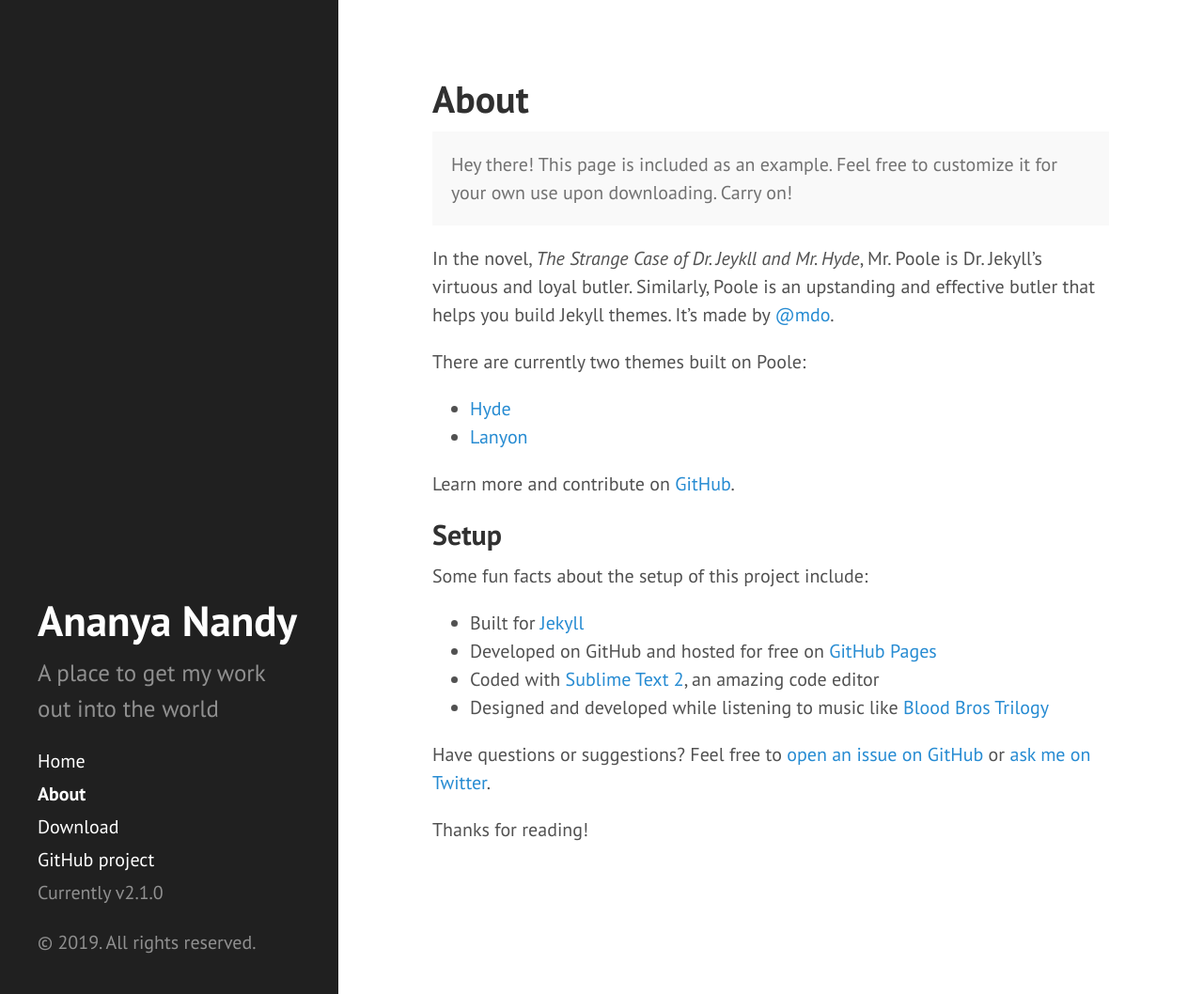
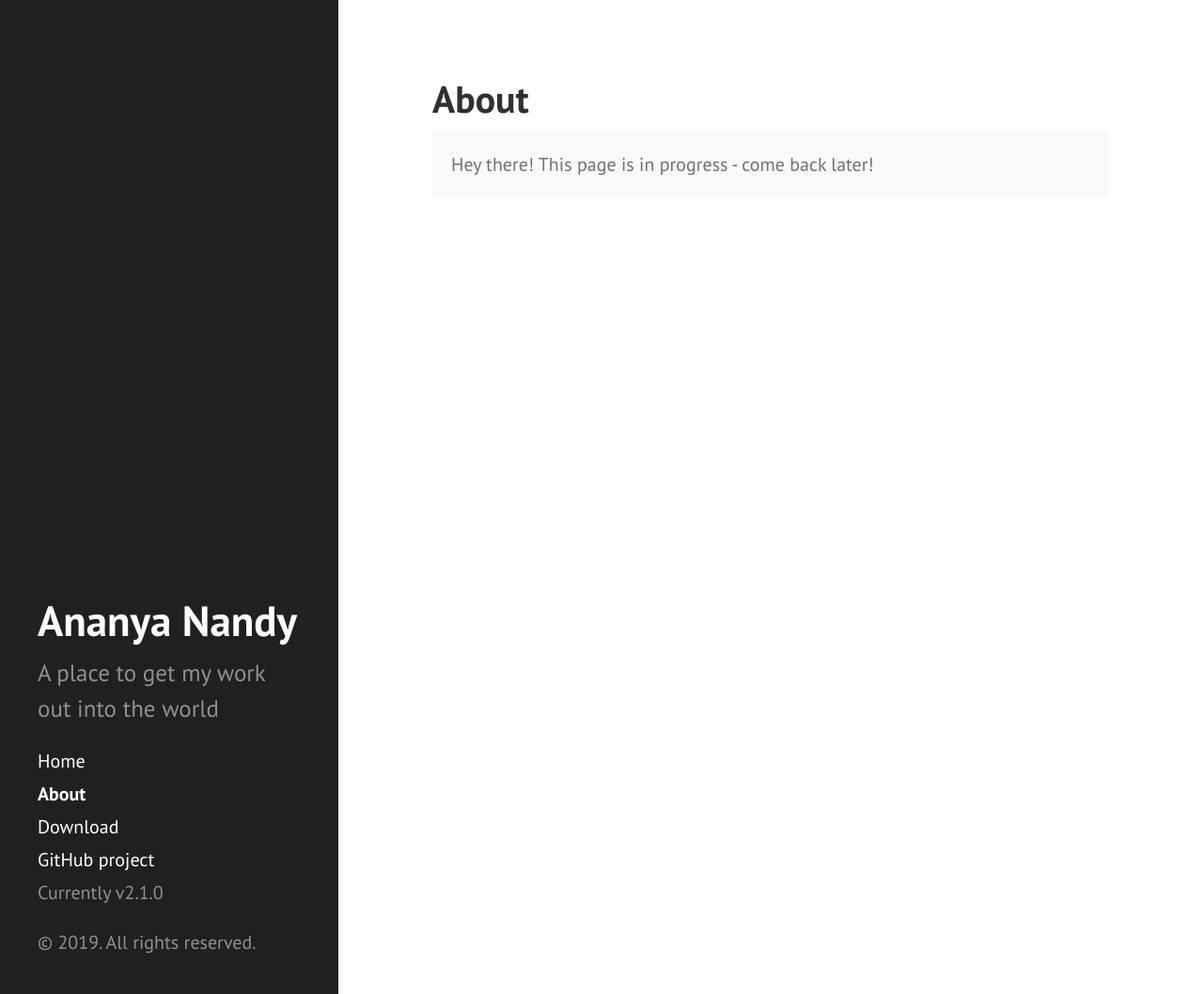
Before and after one commit to ananyan/ananyan.github.io, a Jekyll site: the page built from about.md, in a window 1280 px wide and 1058 px high. Shown: the whole window at 94% size. Built offline with Jekyll 4.4.1, drawn with Linux system fonts in a browser that asks for light colours.

Commit message:
Deleted default text

```diff
--- a/about.md
+++ b/about.md
@@ -4,27 +4,5 @@
 ---
 
 <p class="message">
-  Hey there! This page is included as an example. Feel free to customize it for your own use upon downloading. Carry on!
+  Hey there! This page is in progress - come back later!
 </p>
-
-In the novel, *The Strange Case of Dr. Jeykll and Mr. Hyde*, Mr. Poole is Dr. Jekyll's virtuous and loyal butler. Similarly, Poole is an upstanding and effective butler that helps you build Jekyll themes. It's made by [@mdo](https://twitter.com/mdo).
-
-There are currently two themes built on Poole:
-
-* [Hyde](http://hyde.getpoole.com)
-* [Lanyon](http://lanyon.getpoole.com)
-
-Learn more and contribute on [GitHub](https://github.com/poole).
-
-## Setup
-
-Some fun facts about the setup of this project include:
-
-* Built for [Jekyll](http://jekyllrb.com)
-* Developed on GitHub and hosted for free on [GitHub Pages](https://pages.github.com)
-* Coded with [Sublime Text 2](http://sublimetext.com), an amazing code editor
-* Designed and developed while listening to music like [Blood Bros Trilogy](https://soundcloud.com/maddecent/sets/blood-bros-series)
-
-Have questions or suggestions? Feel free to [open an issue on GitHub](https://github.com/poole/issues/new) or [ask me on Twitter](https://twitter.com/mdo).
-
-Thanks for reading!
```
Also changed, not shown: README.md.
